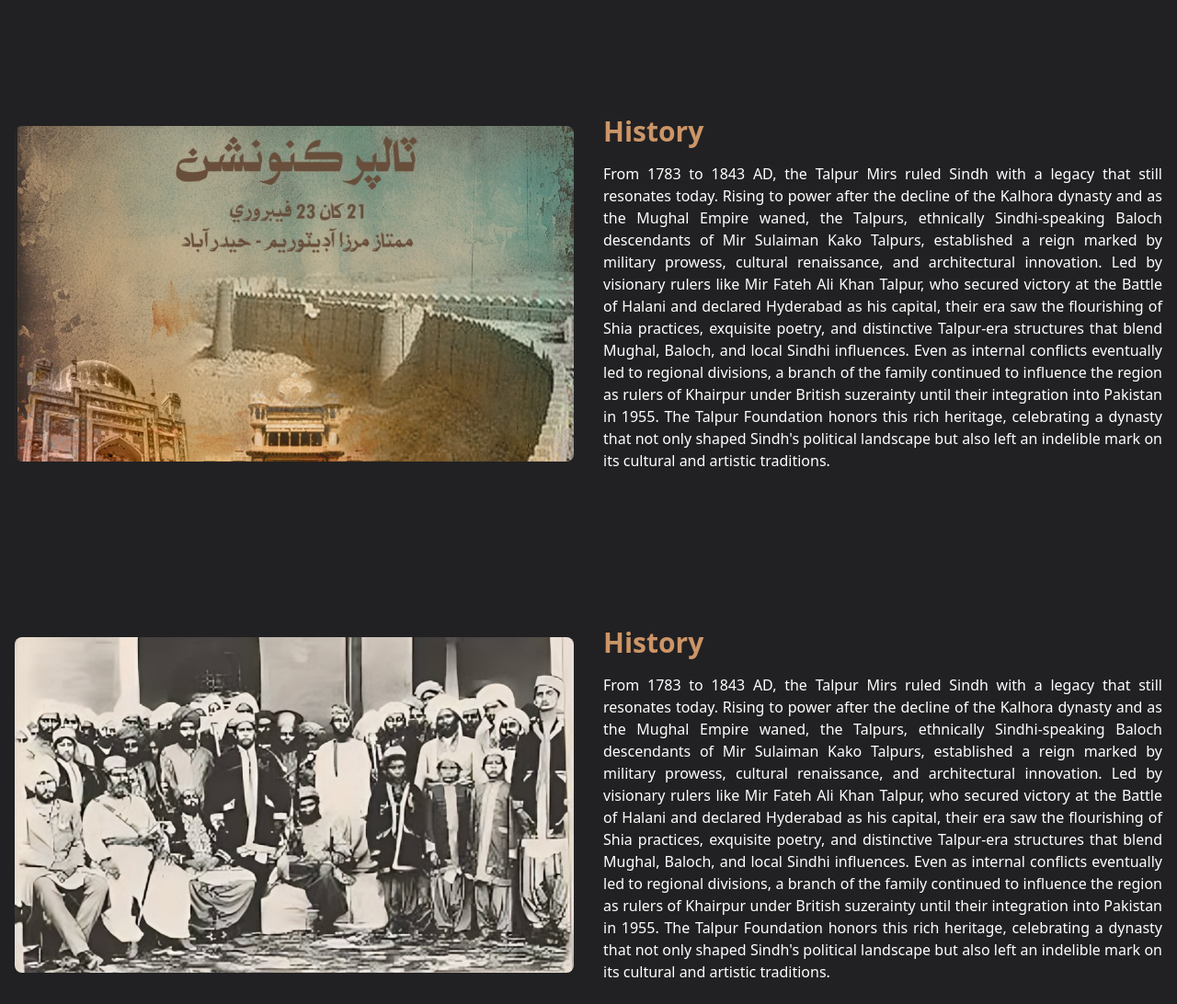
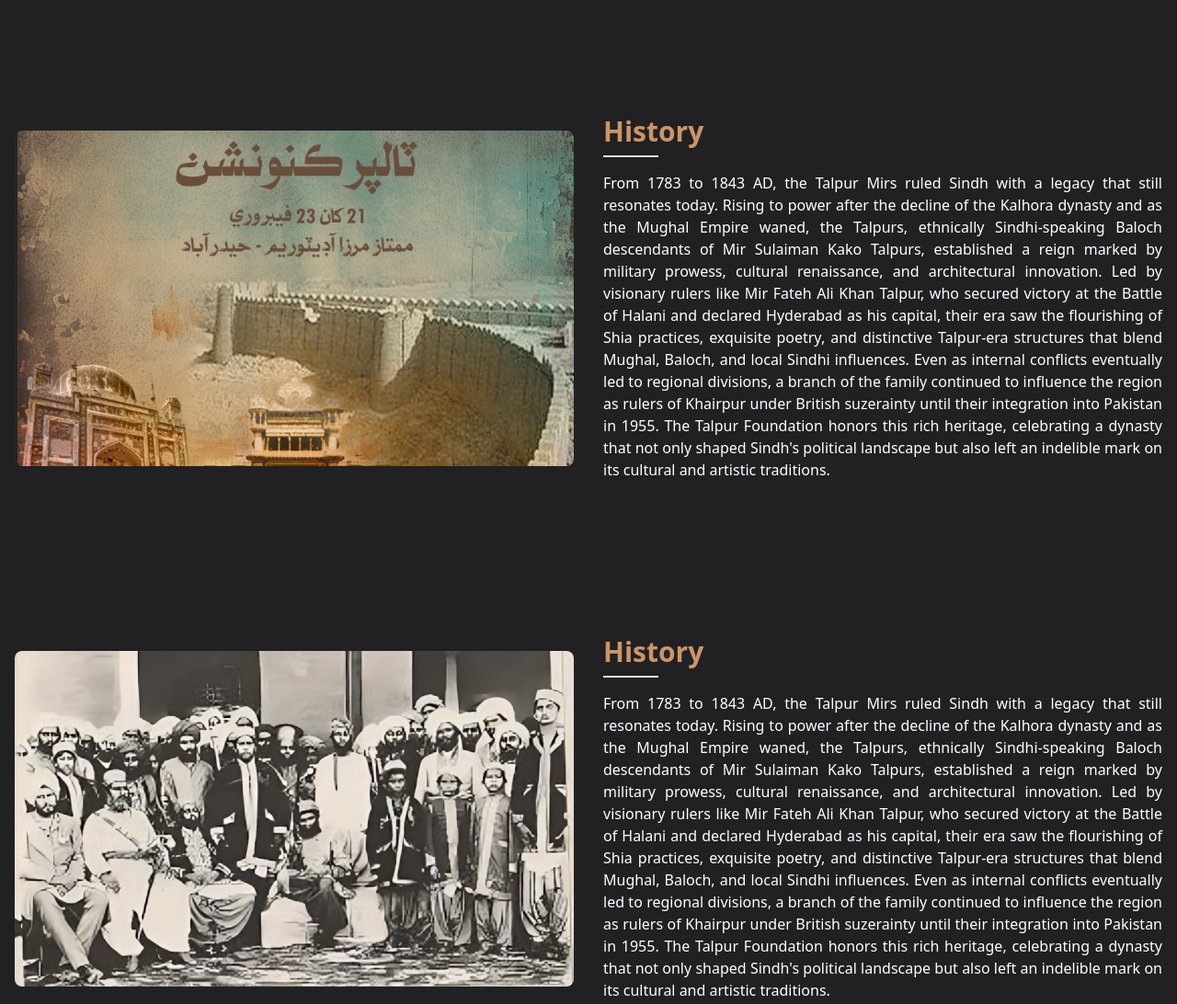
Before and after one commit to umerqureshi409/TFP-HOME, a plain HTML site: page index.html in a window 1280 px wide. Shown: the part 1360-2452 px from the top of the page at 92% size. Drawn offline with nearby package versions, Linux system fonts and the light colour scheme.

Commit message:
Update index.html

```diff
--- a/index.html
+++ b/index.html
@@ -43,6 +43,20 @@
             background: #212123;
             clip-path: polygon(100% 0, 0 100%, 100% 100%);
         }
+        .heading-underline {
+            position: relative;
+            padding-bottom: 10px;
+        }
+        .heading-underline::after {
+            content: '';
+            position: absolute;
+            bottom: 0;
+            left: 0;
+            width: 60px;
+            height: 2px;
+            background-color: #e9e3de;
+        }
+
     </style>
     <script src="https://unpkg.com/@phosphor-icons/web"></script>
 </head>
@@ -136,7 +150,7 @@
         <div class="grid md:grid-cols-2 gap-8 items-center">
             <div class="bg-gray-300 aspect-[5/3] rounded-lg flex items-center justify-center bg-cover bg-center" style="background-image: url('./history1.jpg')"></div>
             <div class="space-y-4">
-                <h2 class="text-3xl font-semibold text-tfp-brown">History</h2>
+                <h2 class="text-3xl font-semibold text-tfp-brown heading-underline">History</h2>
                 <p class="text-white" style="text-align: justify;">
                     From 1783 to 1843 AD, the Talpur Mirs ruled Sindh with a legacy that still resonates today. Rising to power after the decline of the Kalhora dynasty and as the Mughal Empire waned, the Talpurs, ethnically Sindhi-speaking Baloch descendants of Mir Sulaiman Kako Talpurs, established a reign marked by military prowess, cultural renaissance, and architectural innovation. Led by visionary rulers like Mir Fateh Ali Khan Talpur, who secured victory at the Battle of Halani and declared Hyderabad as his capital, their era saw the flourishing of Shia practices, exquisite poetry, and distinctive Talpur-era structures that blend Mughal, Baloch, and local Sindhi influences. Even as internal conflicts eventually led to regional divisions, a branch of the family continued to influence the region as rulers of Khairpur under British suzerainty until their integration into Pakistan in 1955. The Talpur Foundation honors this rich heritage, celebrating a dynasty that not only shaped Sindh's political landscape but also left an indelible mark on its cultural and artistic traditions.
                 </p>
@@ -147,7 +161,7 @@
         <div class="grid md:grid-cols-2 gap-8 items-center">
             <div class="bg-gray-300 aspect-[5/3] rounded-lg flex items-center justify-center bg-cover bg-center" style="background-image: url('./history2.jpg')"></div>
             <div class="space-y-4">
-                <h2 class="text-3xl font-semibold text-tfp-brown">History</h2>
+                <h2 class="text-3xl font-semibold text-tfp-brown heading-underline">History</h2>
                 <p class="text-white" style="text-align: justify;">
                     From 1783 to 1843 AD, the Talpur Mirs ruled Sindh with a legacy that still resonates today. Rising to power after the decline of the Kalhora dynasty and as the Mughal Empire waned, the Talpurs, ethnically Sindhi-speaking Baloch descendants of Mir Sulaiman Kako Talpurs, established a reign marked by military prowess, cultural renaissance, and architectural innovation. Led by visionary rulers like Mir Fateh Ali Khan Talpur, who secured victory at the Battle of Halani and declared Hyderabad as his capital, their era saw the flourishing of Shia practices, exquisite poetry, and distinctive Talpur-era structures that blend Mughal, Baloch, and local Sindhi influences. Even as internal conflicts eventually led to regional divisions, a branch of the family continued to influence the region as rulers of Khairpur under British suzerainty until their integration into Pakistan in 1955. The Talpur Foundation honors this rich heritage, celebrating a dynasty that not only shaped Sindh's political landscape but also left an indelible mark on its cultural and artistic traditions.
                 </p>
@@ -158,7 +172,7 @@
         <div class="grid md:grid-cols-2 gap-8 items-center">
             <div class="bg-gray-300 aspect-[5/3] rounded-lg flex items-center justify-center bg-cover bg-center" style="background-image: url('./site1.jpg')"></div>
             <div class="space-y-4">
-                <h2 class="text-3xl font-semibold text-tfp-brown">Historical Sites</h2>
+                <h2 class="text-3xl font-semibold text-tfp-brown heading-underline">Historical Sites</h2>
                 <p class="text-white" style="text-align: justify;">
                     The Talpur Mirs left a rich legacy in Sindh, particularly through their contributions to architecture and cultural sites. Notable examples include the tombs at Quba Shahdad and Khudabad, which were restored by Mir Fateh Ali Khan Talpur. These tombs, containing the remains of Talpur women and other significant figures, are renowned for their intricate engravings and exceptional craftsmanship. Additionally, the mosques built at Quba Shahdad and Khudabad feature beautiful motifs on their domes and walls, showcasing the fusion of Mughal and Baloch styles with local Sindhi elements. These architectural gems serve as a testament to the Talpurs' commitment to preserving cultural heritage while fostering a deep connection to the land and its people.
                 </p>
```
